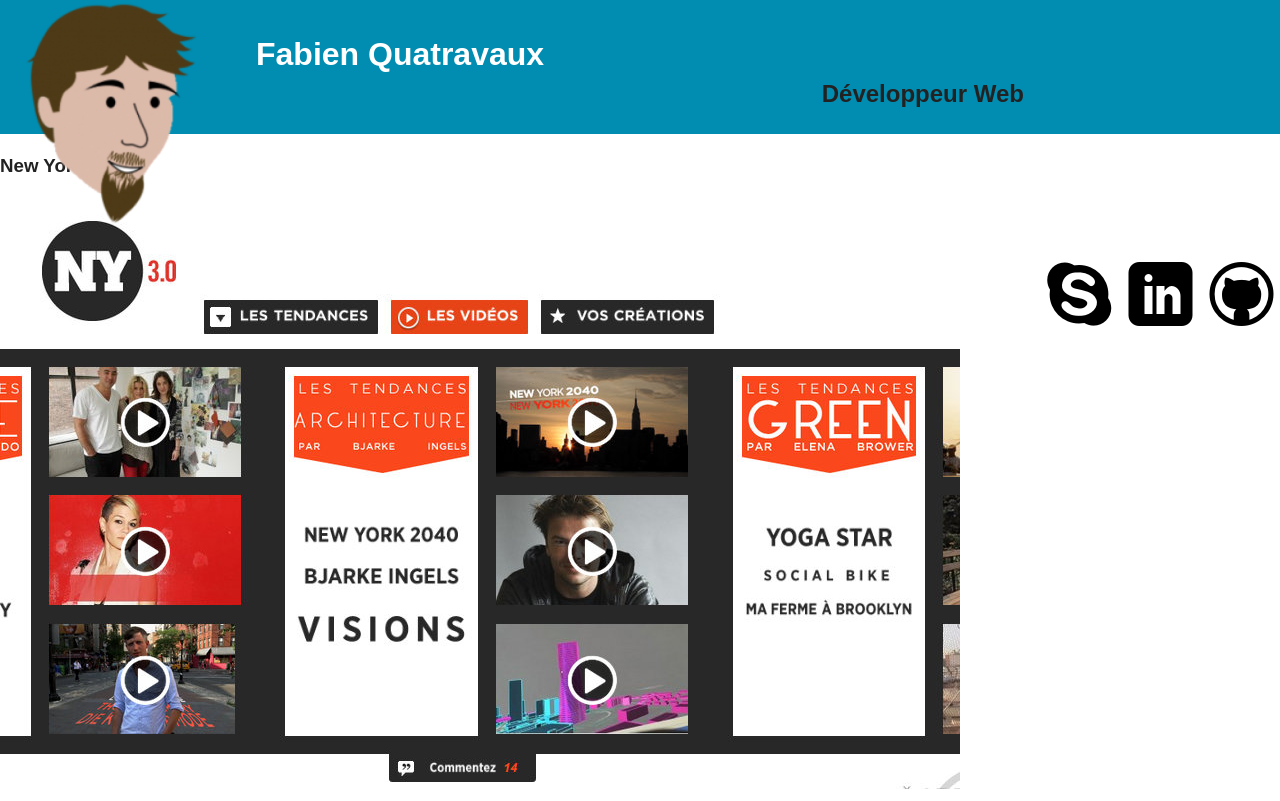
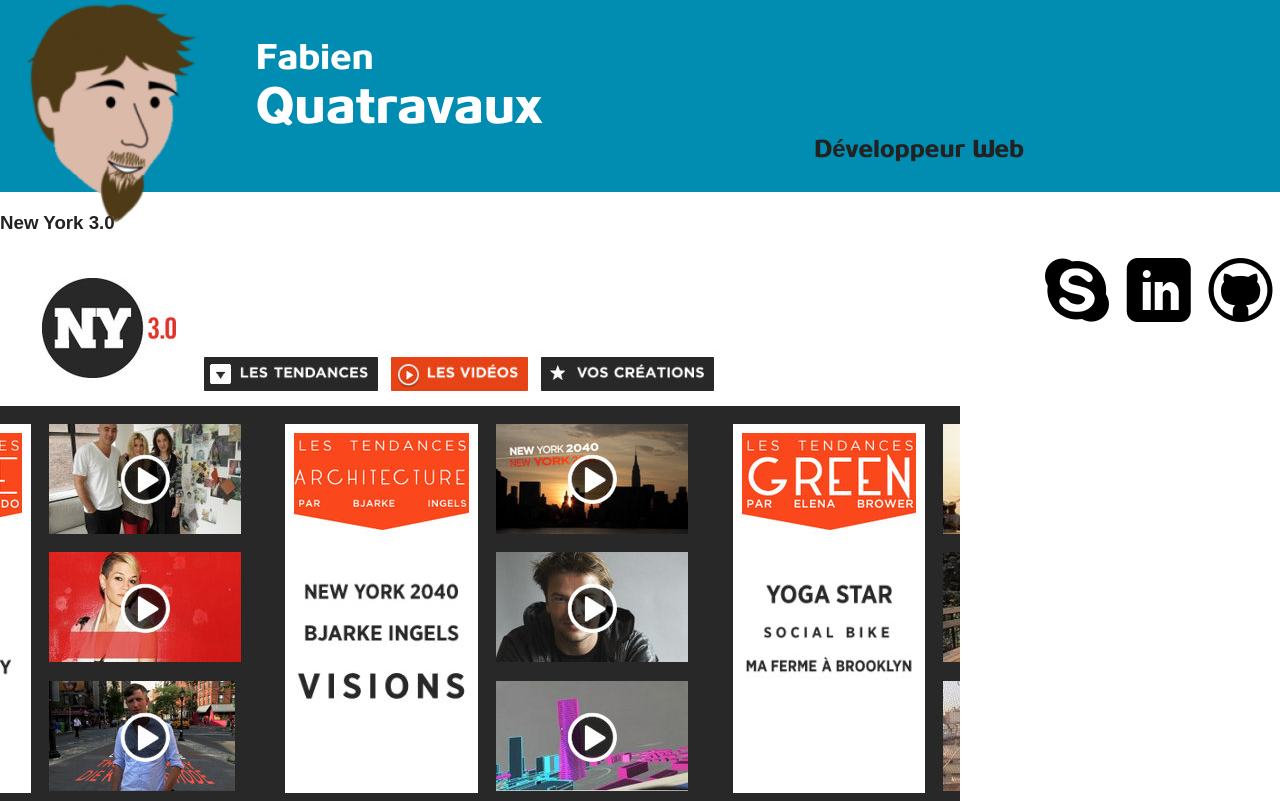
Before and after one commit to Fab1en/fab1en.github.com, a plain HTML site: page index.html in a window 1280 px wide. Shown: the top 801 px of the page. Drawn offline with nearby package versions, Linux system fonts and the light colour scheme.

Commit message:
[dev] Arranger la présentation du nom

```diff
--- a/css/module.css
+++ b/css/module.css
@@ -9,6 +9,17 @@
 		url('../fonts/icomoon.ttf') format('truetype');
 	font-weight: normal;
 	font-style: normal;
+}
+
+@font-face {
+    font-family: 'PaloAltoHeavy';
+    src: url('../fonts/Palo_Alto_Regular-webfont.eot');
+    src: url('../fonts/Palo_Alto_Regular-webfont.eot?#iefix') format('embedded-opentype'),
+         url('../fonts/Palo_Alto_Regular-webfont.woff') format('woff'),
+         url('../fonts/Palo_Alto_Regular-webfont.ttf') format('truetype'),
+         url('../fonts/Palo_Alto_Regular-webfont.svg#PaloAltoHeavy') format('svg');
+    font-weight: bold;
+    font-style: normal;
 }
 
 /* ==========================================================================
@@ -83,15 +94,23 @@
 .vcard {
     background: #008DB1;
     position: relative;
+    font-family: 'PaloAltoHeavy', Arial, sans-serif;
 }
 
-.vcard .fn {
+.vcard .n {
     padding: 1em 0 0 0;
     margin: 0 auto;
     width: 60%;
+    font-size: 35px;
 }
 
-.vcard .fn .url {
+.vcard .family-name{
+    display: block;
+    font-size: 50px;
+    line-height: 50px;
+}
+
+.vcard .n .url {
     color: white;
     text-decoration: none;
 }
@@ -133,7 +152,7 @@
 .vcard .contact {
     position: absolute;
     top: 0;
-    right: 0;
+    right: 1px;
     height: 60%;
     margin: 20% 0;
 }
--- a/index.html
+++ b/index.html
@@ -25,7 +25,10 @@
 
         <header id="header">
             <div class="vcard" itemtype="http://microformats.org/profile/hcard" itemscope>
-                <h1 class="fn" itemprop="fn"><a class="url" itemprop="url" href="http://fabien.quatravaux">Fabien Quatravaux</a></h1>
+                <h1 class="n" itemprop="fn"><a class="url" itemprop="url" href="http://fabien.quatravaux">
+                    <span class="given-name" itemprop="given-name">Fabien</span>
+                    <span class="family-name" itemprop="family-name">Quatravaux</span>
+                </a></h1>
 
                 <a class="email" itemprop="email" href="mailto:fabien.quatravaux@gmail.com" target="_blank">
                     <img src="img/FabienQuatravaux.png" class="photo" itemprop="photo"/>
```
Also changed, not shown: fonts/Palo_Alto_Regular-webfont.ttf (added), fonts/Palo_Alto_Regular-webfont.woff (added), 2 other files.
